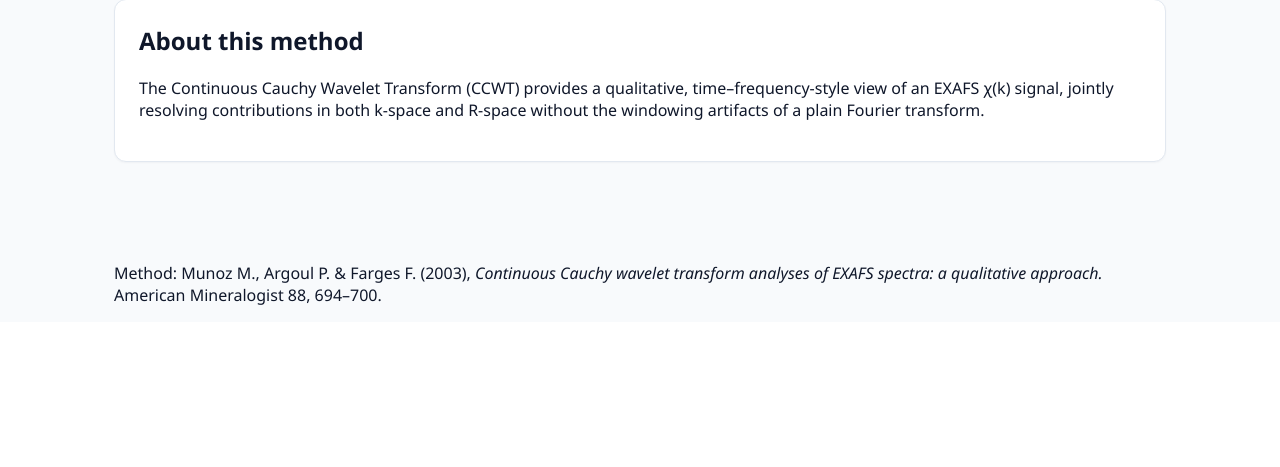
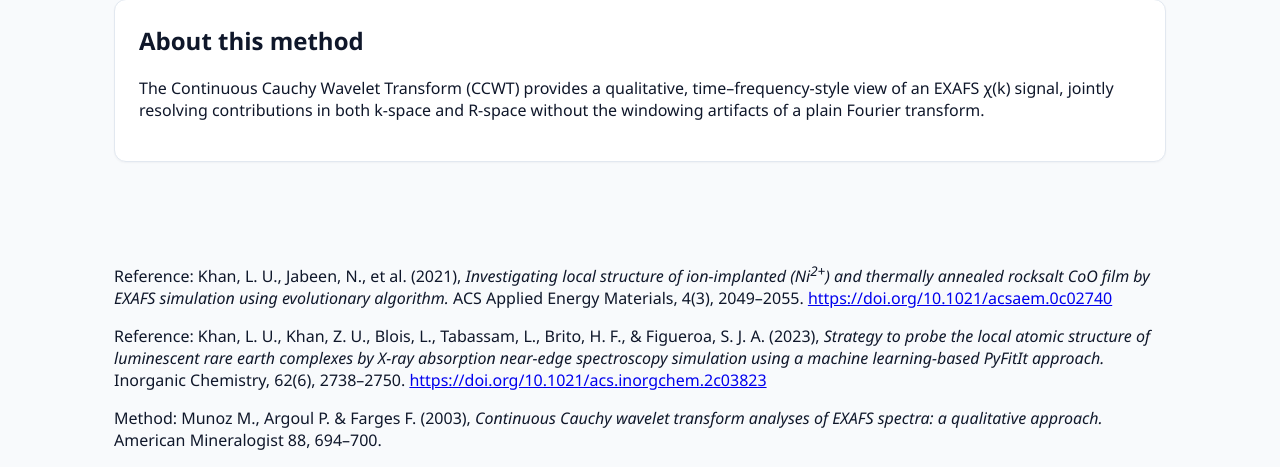
Before and after one commit to khanlatif001/ccwt-exafs-website, a Flask app: page / in a window 1280 px wide. Shown: the part 498-965 px from the top of the page. Before the commit the page ends 803 px from the top, so only its background shows below. Run offline with Flask 3, Linux system fonts and the light colour scheme.

Commit message:
Add styling or metadata to base template
Replit-Commit-Author: Agent

```diff
--- a/templates/base.html
+++ b/templates/base.html
@@ -35,6 +35,8 @@
 
   <footer class="site-footer">
     <div class="wrap">
+      <p>Reference: Khan, L. U., Jabeen, N., et al. (2021), <em>Investigating local structure of ion-implanted (Ni<sup>2+</sup>) and thermally annealed rocksalt CoO film by EXAFS simulation using evolutionary algorithm.</em> ACS Applied Energy Materials, 4(3), 2049&ndash;2055. <a href="https://doi.org/10.1021/acsaem.0c02740" target="_blank" rel="noopener">https://doi.org/10.1021/acsaem.0c02740</a></p>
+      <p>Reference: Khan, L. U., Khan, Z. U., Blois, L., Tabassam, L., Brito, H. F., &amp; Figueroa, S. J. A. (2023), <em>Strategy to probe the local atomic structure of luminescent rare earth complexes by X-ray absorption near-edge spectroscopy simulation using a machine learning-based PyFitIt approach.</em> Inorganic Chemistry, 62(6), 2738&ndash;2750. <a href="https://doi.org/10.1021/acs.inorgchem.2c03823" target="_blank" rel="noopener">https://doi.org/10.1021/acs.inorgchem.2c03823</a></p>
       <p>Method: Munoz M., Argoul P. &amp; Farges F. (2003), <em>Continuous Cauchy wavelet transform analyses of EXAFS spectra: a qualitative approach.</em> American Mineralogist 88, 694&ndash;700.</p>
     </div>
   </footer>
```
